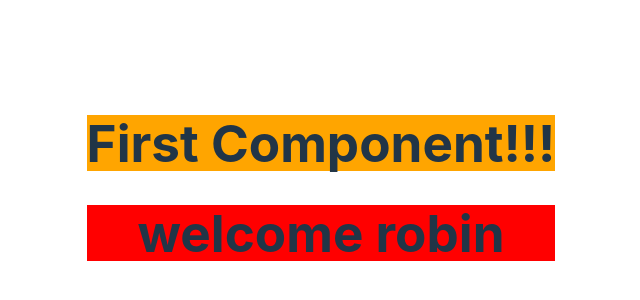
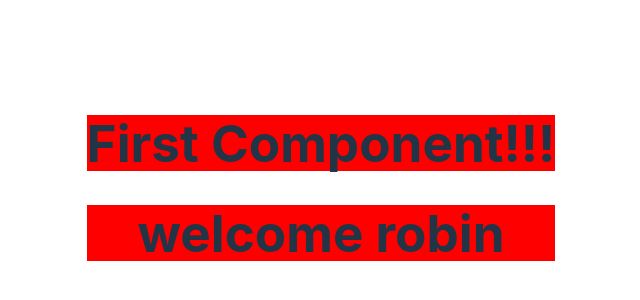
Before and after one commit to robin-code/react-guli-admin, a React (Vite) app: page / in a window 1280 px wide. Shown: the part 212-512 px from the top of the page, without its empty margins (319-959 px from the left). Built offline with nearby package versions, Linux system fonts and the light colour scheme.

Commit message:
样式覆盖

```diff
--- a/src/components/Welcome/index.css
+++ b/src/components/Welcome/index.css
@@ -1,3 +1,3 @@
-.welcome {
+.title {
     background-color: red;
 }
--- a/src/components/Welcome/index.jsx
+++ b/src/components/Welcome/index.jsx
@@ -5,7 +5,7 @@ export default class index extends Component {
 
     render() {
         return (
-            <h1 className="welcome">welcome robin</h1>
+            <h1 className="title">welcome robin</h1>
         )
     }
 }
```
